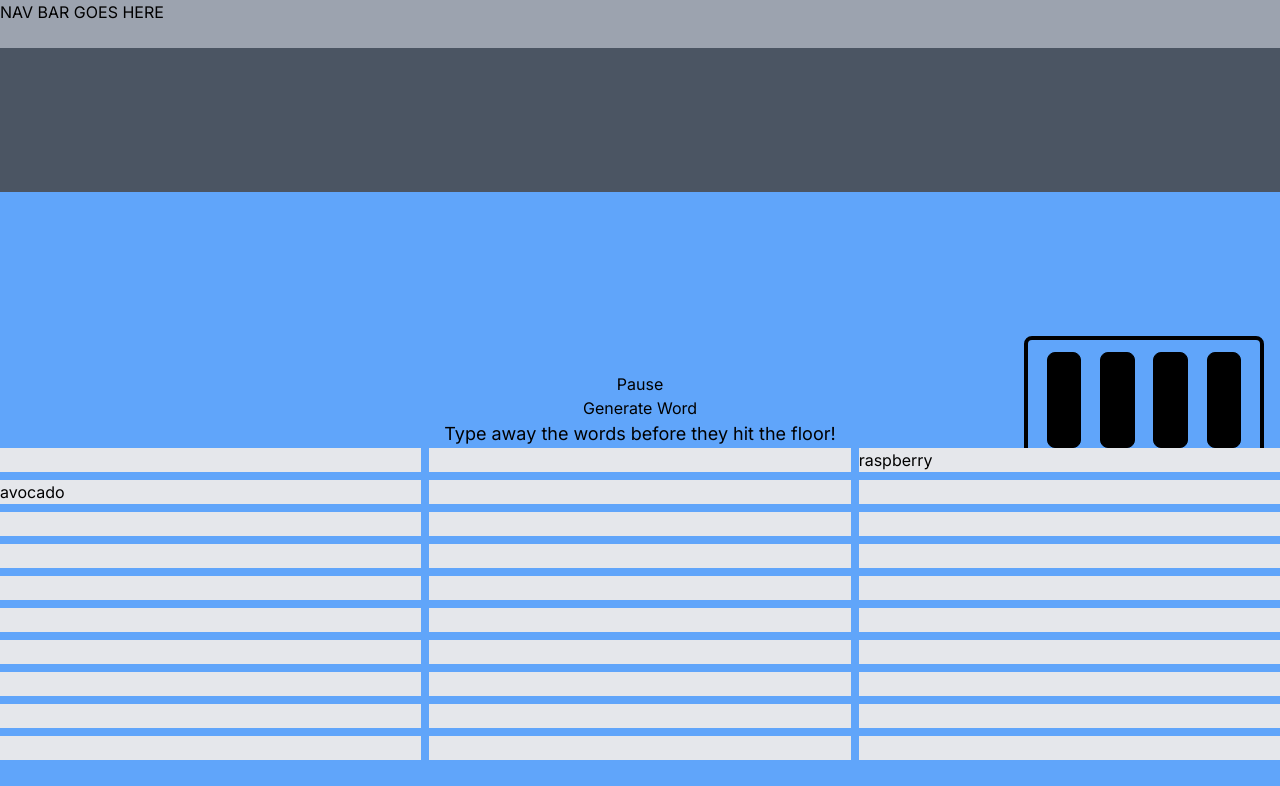
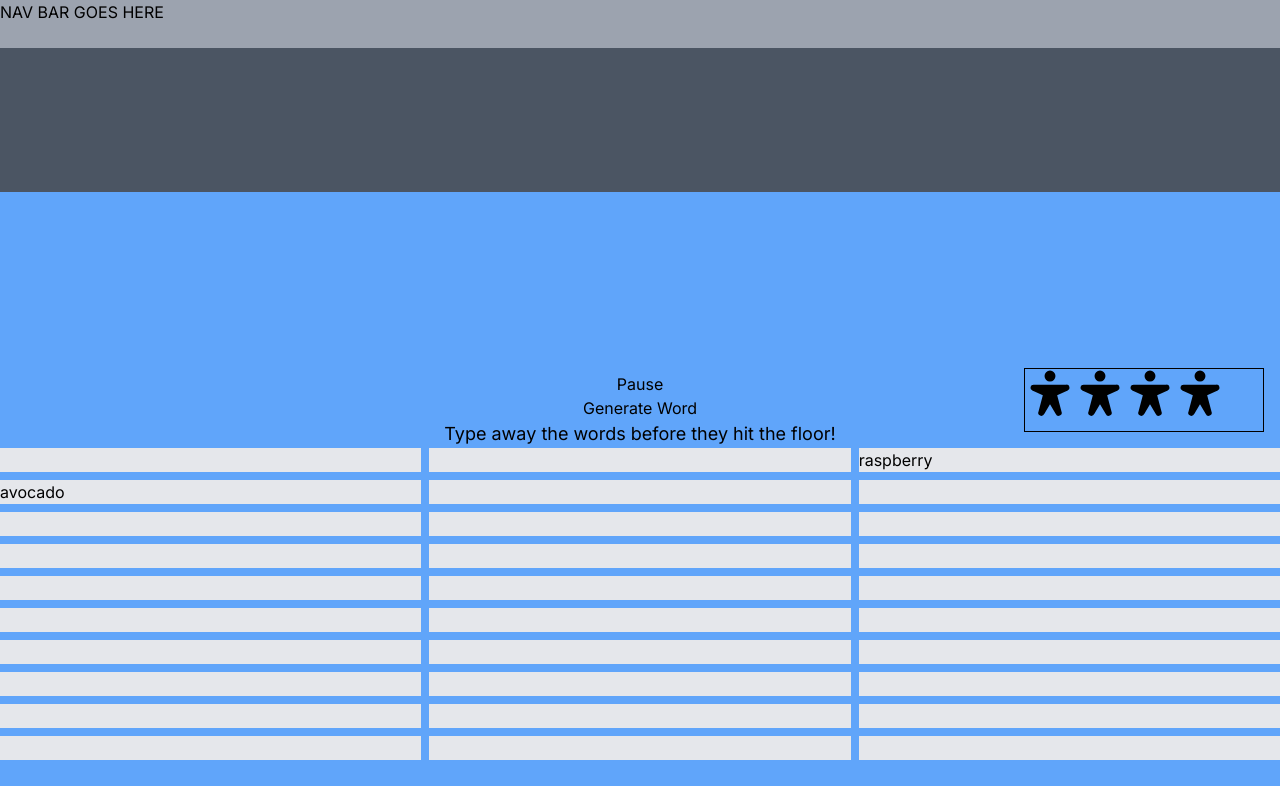
Before and after one commit to cisdell/type_better_v2, a Next.js app: page / in a window 1280 px wide. Shown: the top 786 px of the page. Built offline with nearby package versions, Linux system fonts and the light colour scheme.

Commit message:
changed battery to person

```diff
--- a/components/game_on/battery_bar.tsx
+++ b/components/game_on/battery_bar.tsx
@@ -1,7 +1,10 @@
 import React from "react";
+import { PiPersonArmsSpreadFill } from "react-icons/pi";
 
 export default function BatteryBar() {
   return (
-    <div className="border border-black rounded-lg bg-black w-[15%] h-[80%] ml-[8%] mt-auto mb-auto"></div>
+    <div className="justify-start">
+      <PiPersonArmsSpreadFill size={50} />
+    </div>
   );
 }
--- a/components/game_on/battery_container.tsx
+++ b/components/game_on/battery_container.tsx
@@ -4,7 +4,7 @@ import { BatteryContainerProps } from "@/util/types";
 
 export default function BatteryContainer({ life }: BatteryContainerProps) {
   return (
-    <div className="absolute border-4 border-black rounded-lg w-[15rem] h-[8rem] -mt-96 ml-[80%] flex">
+    <div className="absolute border border-black w-[15rem] h-[4rem] -mt-96 ml-[80%] flex">
       {life.map((l, index) => (
         <BatteryBar key={index} />
       ))}
```
Also changed, not shown: package.json (+5 -4 lines), 1 other file (tests, documents, lock files or other folders).
